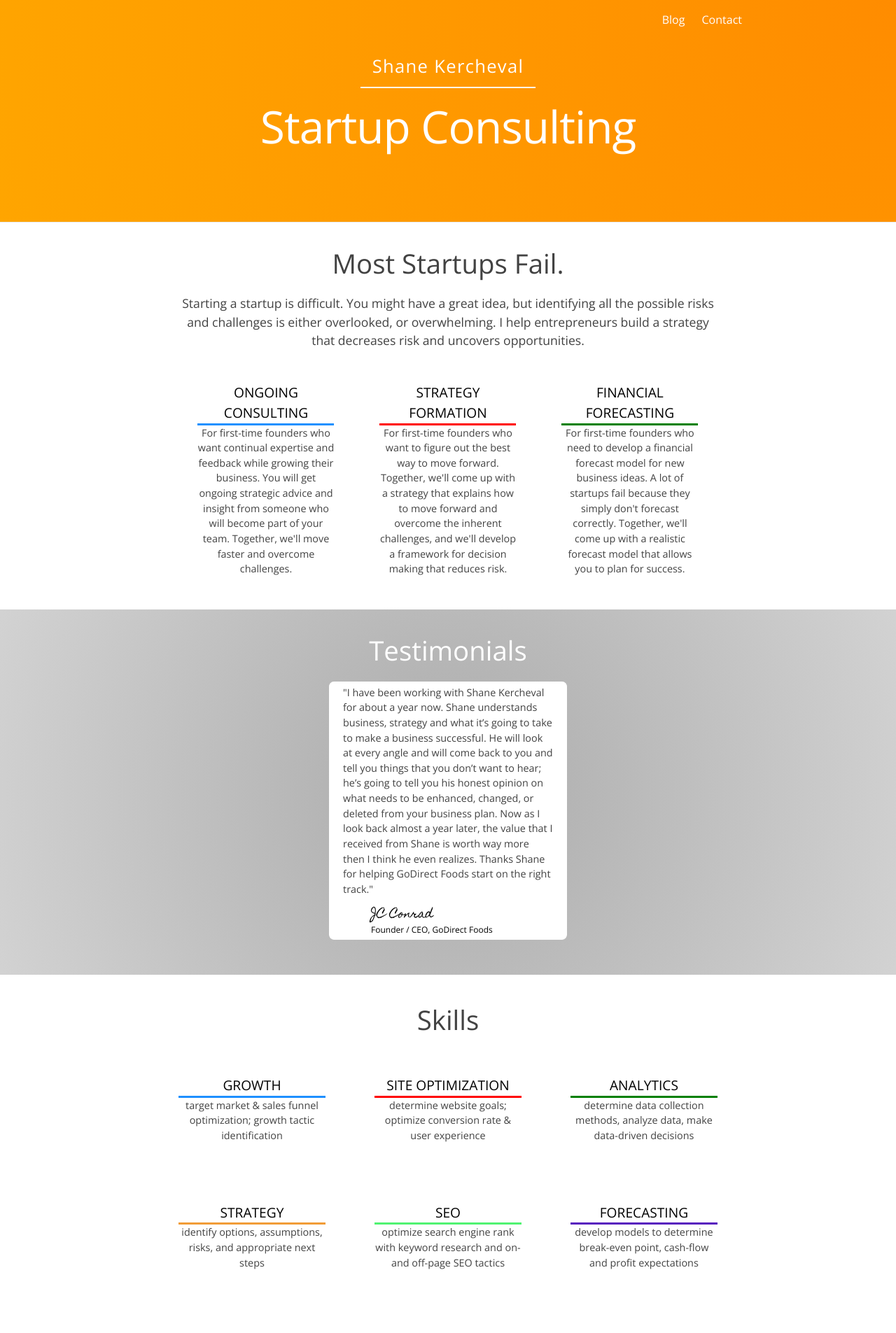
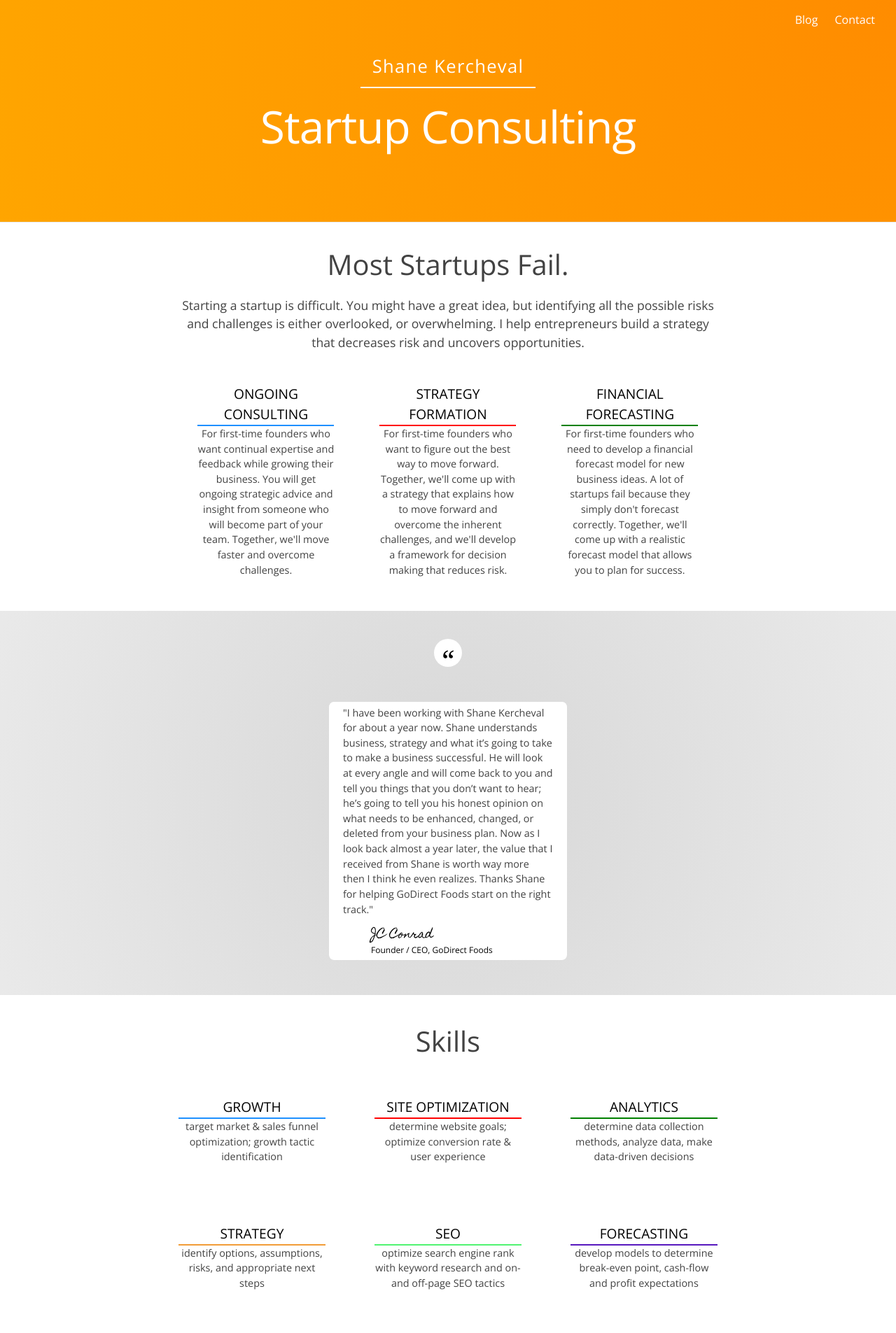
Before and after one commit to shane-kercheval/shane-kercheval.github.io, a Jekyll site: the page built from index.html, in a window 1280 px wide. Shown: the top 1905 px of the page at 70% size. Built offline with Jekyll 4.4.1, drawn with Linux system fonts in a browser that asks for light colours; nearby versions of some CDN libraries.

Commit message:
style changes

```diff
--- a/_includes/contact-form.html
+++ b/_includes/contact-form.html
@@ -3,7 +3,7 @@
 <div id="contact-form-container">
 <hr id="contact-form-line">
 <form id="contact-form" action="//formspree.io/{{ form.email }}" method="POST">
-  <h2>{{ form.header }}</h2>
+  <h1>{{ form.header }}</h1>
   <input class="contact-form-item" type="email" value="" name="_replyto" placeholder="{{ form.email_placeholder }}" required>
   <textarea class="contact-form-item" type="text" value="" name="message" placeholder="{{ form.textarea_placeholder }}" required></textarea>
   <button id="contact-form-submit-button" class="button contact-form-item" type="submit">{{ form.button_text }}</button>
--- a/css/custom.css
+++ b/css/custom.css
@@ -4,10 +4,23 @@ html, body{ /* needed to remove horizontal scroll http://stackoverflow.com/quest
 .site-header {/* header.html */
   border-top: 8px solid orange;
 }
+.site-header .wrapper {
+  max-width: none;
+}
 .landing_page .site-header { /* landing_page.html */
+  /*background-image: url("/img/background.jpg");
+  background-size:cover;*/
   background-image: radial-gradient(circle at top right, darkorange, orange);
   padding-bottom: 80px;
   border-top: 0px;
+}
+.post-link {
+  font-weight: 300;
+  font-size: 1.0em;
+}
+.post-title {
+  font-weight: 300;
+  font-size: 2.4em;
 }
 .landing_page .description {
   font-size: 1.1em;
@@ -16,7 +29,7 @@ html, body{ /* needed to remove horizontal scroll http://stackoverflow.com/quest
 .landing_page .site-title {
   color: white;
   font-size: 4em;
-  font-weight: normal;
+  font-weight: 300;
   text-align: center;
   width: 100%;
   margin: 20px auto;
@@ -36,8 +49,9 @@ html, body{ /* needed to remove horizontal scroll http://stackoverflow.com/quest
   clear: both;
   margin: 0 auto;
 }
-.landing_page h2 {
-  font-size: 2.4em;
+.landing_page h1 {
+  font-size: 2.5em;
+  font-weight: 300;
   text-align: center;
 }
 .landing_page .site-nav .page-link {
@@ -63,7 +77,7 @@ a:hover { /* any nav link (a) that has the class selected will get these attribu
   font-size: 1.2em;
   color: black;
   text-transform: uppercase;
-  border-bottom: solid 3px;
+  border-bottom: solid 2px;
 }
 .list-description {
   font-size: 0.9em;
@@ -99,7 +113,7 @@ a:hover { /* any nav link (a) that has the class selected will get these attribu
 ** Testimonials Section
 **************/
 .gray {
-  background-image: radial-gradient(circle at center, #ABABAB, #fdfdfd);
+  background-image: radial-gradient(circle at center, #D7D7D7, #fdfdfd);
   clear: both;
   height:100%;
   width:100%;
@@ -112,8 +126,22 @@ a:hover { /* any nav link (a) that has the class selected will get these attribu
   display: inline-block;
   overflow-x: hidden;
 }
-.gray h2 {
-  color: white;
+.gray h1 {
+  text-align: center;
+  margin: 10px auto;
+  margin-bottom: 50px;
+  color: black;
+  width: 40px;
+  height: 40px;
+  background: white;
+  -moz-border-radius: 20px;
+  -webkit-border-radius: 20px;
+  border-radius: 20px;
+  font-family:Georgia, "Times New Roman", Times, serif;
+  quotes: "\201C""\201D""\2018""\2019";
+}
+.gray h1:before {
+  content: open-quote;
 }
 .testimonial-component {
   background-color: #FFFFFF;
@@ -176,8 +204,11 @@ a:hover { /* any nav link (a) that has the class selected will get these attribu
   clear: both;
   margin-bottom: 50px;
 }
-#contact-form h2 {
+#contact-form h1 {
+  font-size: 2.5em;
+  font-weight: 300;
   text-align: center;
+
 }
 .contact-form-item {
   width: calc(100% - 22px);
@@ -189,13 +220,13 @@ a:hover { /* any nav link (a) that has the class selected will get these attribu
  }
 #contact-form input {
   border: 1px solid #D1D1D1;
-  font-family: inherit; //needed for firefox
-  font-size: inherit; //needed for firefox
+  font-family: inherit; /*needed for firefox*/
+  font-size: inherit; /*needed for firefox*/
 }
 #contact-form textarea{
   resize: vertical;
-  font-family: inherit; //needed for firefox
-  font-size: inherit; //needed for firefox
+  font-family: inherit; /*needed for firefox*/
+  font-size: inherit; /*needed for firefox*/
 }
 #contact-form button{
   margin: 10px auto;
@@ -210,7 +241,7 @@ a:hover { /* any nav link (a) that has the class selected will get these attribu
   width: 100%;
 }
 #contact-form-container{
-  position: relative; //this is required so that the overlay gets positioned correctly, not sure why
+  position: relative; /*this is required so that the overlay gets positioned correctly, not sure why*/
 }
 #submit-success {
   display: none;
@@ -265,6 +296,7 @@ a:hover { /* any nav link (a) that has the class selected will get these attribu
 }
 #blogs .button {
   max-width: 100px;
+  font-weight: 600;
 }
 /*************
 ** Blog posts
--- a/index.html
+++ b/index.html
@@ -10,9 +10,9 @@ owner: Shane Kercheval
 
 <div class="home">
   <div class="wrapper">
-    <h2>
+    <h1>
       {{ site.data.value.intro.header }}
-    </h2>
+    </h1>
     <p class="description">
       {{ site.data.value.intro.description }}
     </p>
@@ -23,10 +23,11 @@ owner: Shane Kercheval
           <p class="list-description">{{ offering.description }}</p>
         </li>
       {% endfor %}
+    </ul>
   </div>
   <testimonials class="gray">
     <div class="wrapper">
-      <h2>Testimonials</h2>
+      <h1></h1>
       <ul class="boxlist">
         {% for testimonial in testimonials %}
           <li class="testimonial-component">
@@ -43,7 +44,7 @@ owner: Shane Kercheval
     </div>
   </testimonials>
   <div class="wrapper skills">
-    <h2>Skills</h2>
+    <h1>Skills</h1>
     <ul class="boxlist">
       {% for skill in skills %}
         <li class="offerings">
```
Also changed, not shown: _includes/header.html (+0 -7 lines), img/background.jpg (added).
